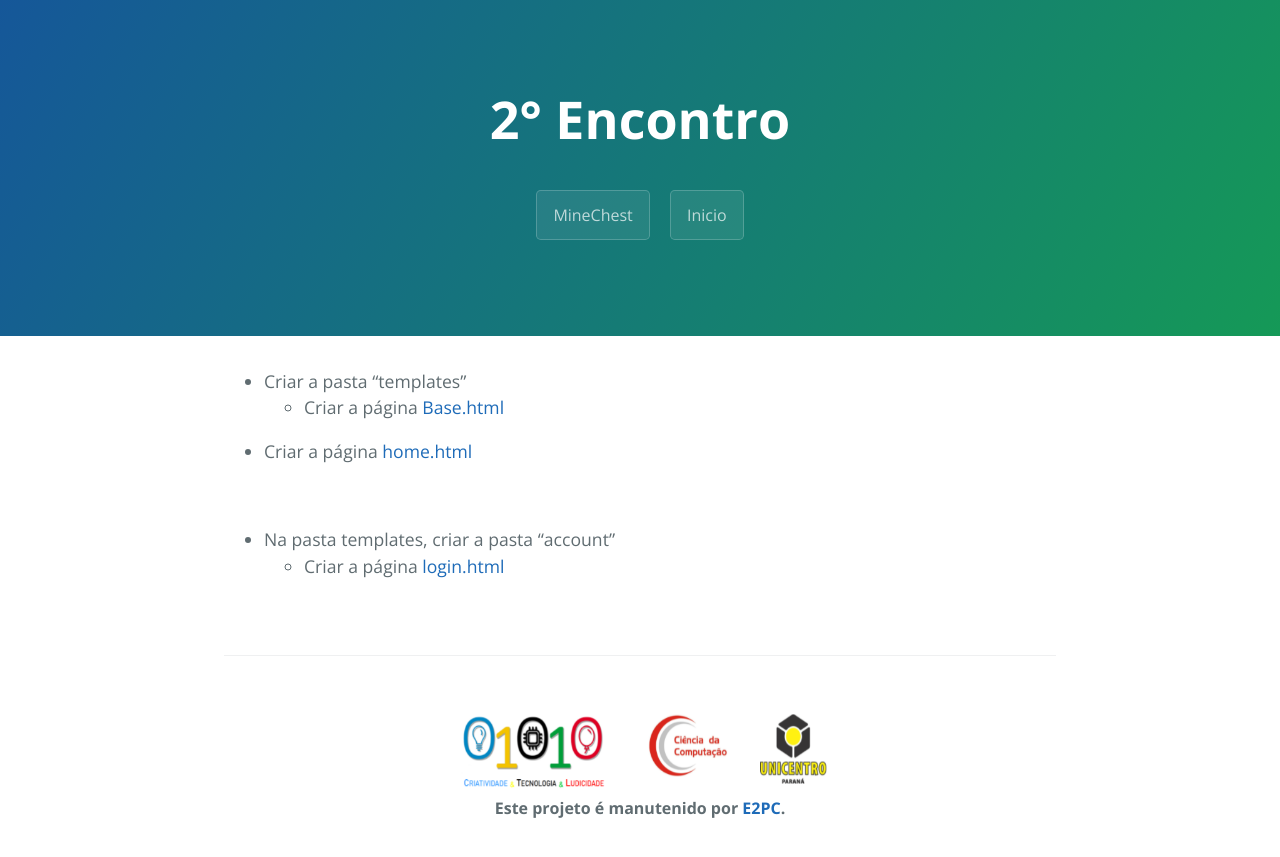
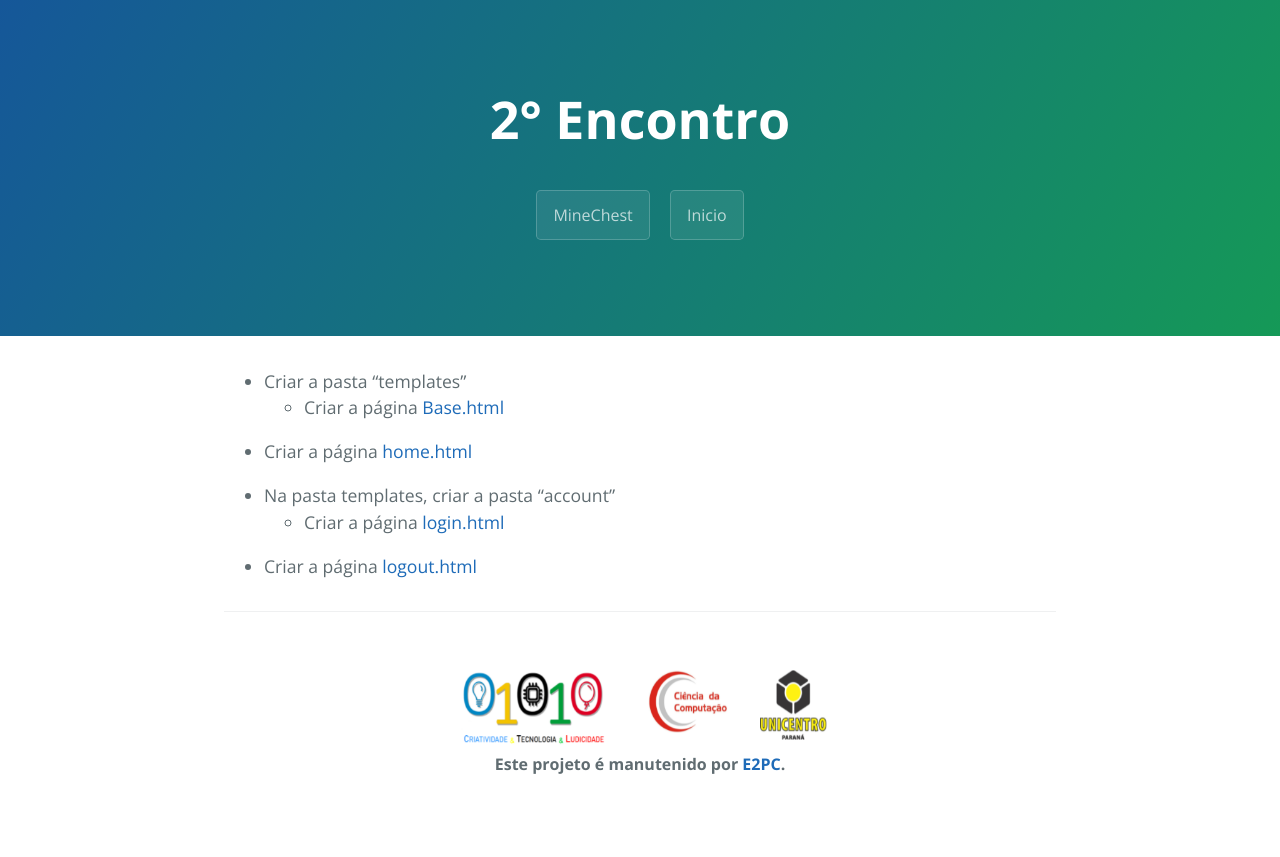
Before and after one commit to E2PC/ProjectPage, a Jekyll site: the page built from Encontro2.md, in a window 1280 px wide. Shown: the top 857 px of the page. Built offline with Jekyll 4.4.1, drawn with Linux system fonts in a browser that asks for light colours.

Commit message:
Update Encontro2.md

```diff
--- a/Encontro2.md
+++ b/Encontro2.md
@@ -223,7 +223,6 @@ blocker: 1
 				</div>
 				<!-- Fim da inserção de itens -->
 
-				<!-- Galardão, Não mexer -->
 				<div class="slotSpace">
 					<div class="slot">
 						<div>
@@ -298,7 +297,6 @@ blocker: 1
 {% endraw %}
 </textarea>
 </div>
-<br>
 
 - Na pasta templates, criar a pasta "account"
   - Criar a página <a href="#" onclick="Mudarestado('login')">login.html</a>
@@ -323,7 +321,25 @@ blocker: 1
 {% endraw %}
 </textarea>
 </div>
-<br>
+  - Criar a página <a href="#" onclick="Mudarestado('logout')">logout.html</a>
+<div style="display:none" id="logout">
+<textarea readonly rows='20' cols='100'>
+{% raw %}
+{% extends 'base.html' %}
+
+{% block title %}Sair{% endblock %}
+
+{% block content %}
+    <h2>Sair</h2>
+    <p>Você tem certeza que deseja sair?</p>
+    <form method="post" action="{% url 'account_logout' %}">
+        {% csrf_token %}
+        <button class="btn btn-danger" type="submit">Sair</button>
+    </form>
+{% endblock %}
+{% endraw %}
+</textarea>
+</div>
 
 <script>
 	function Mudarestado(el) {
```
